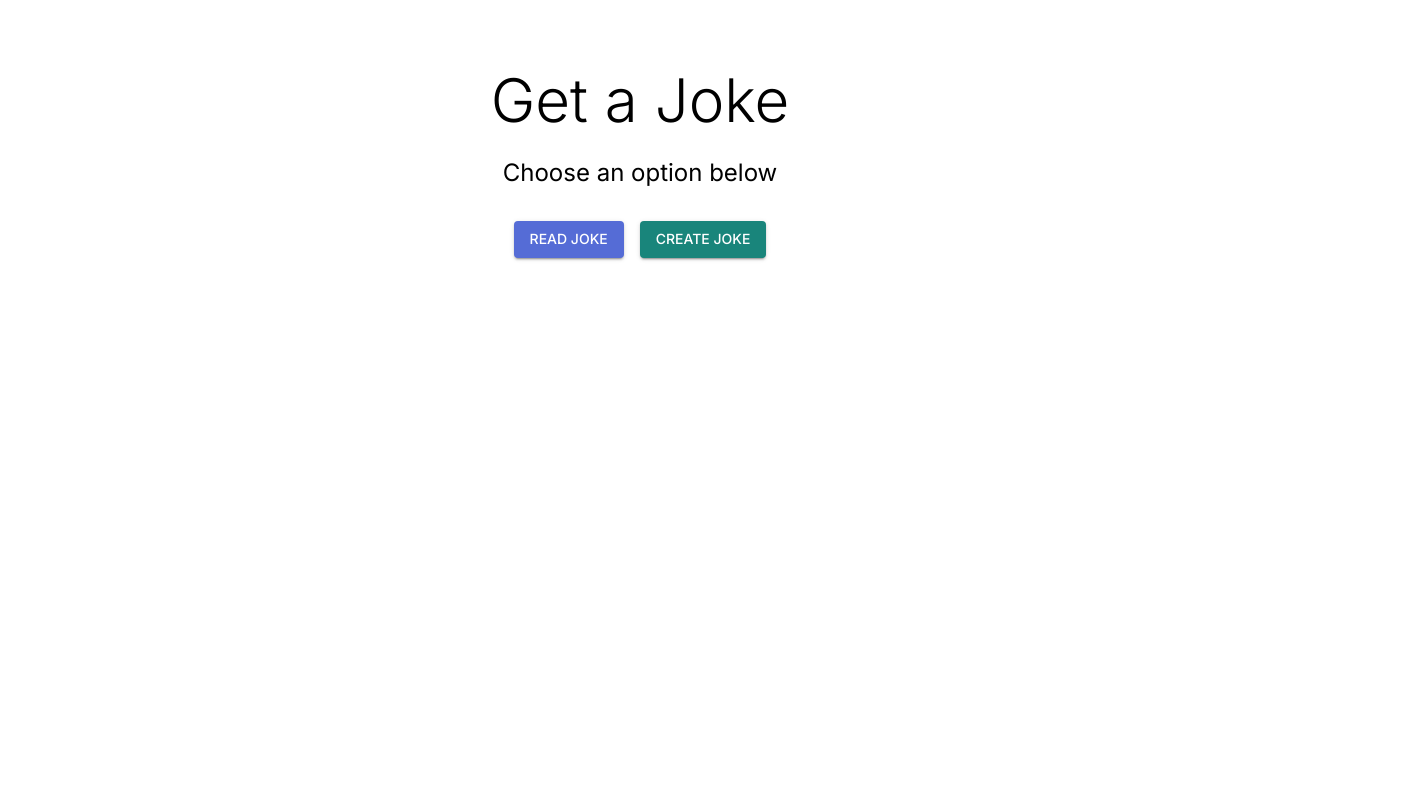
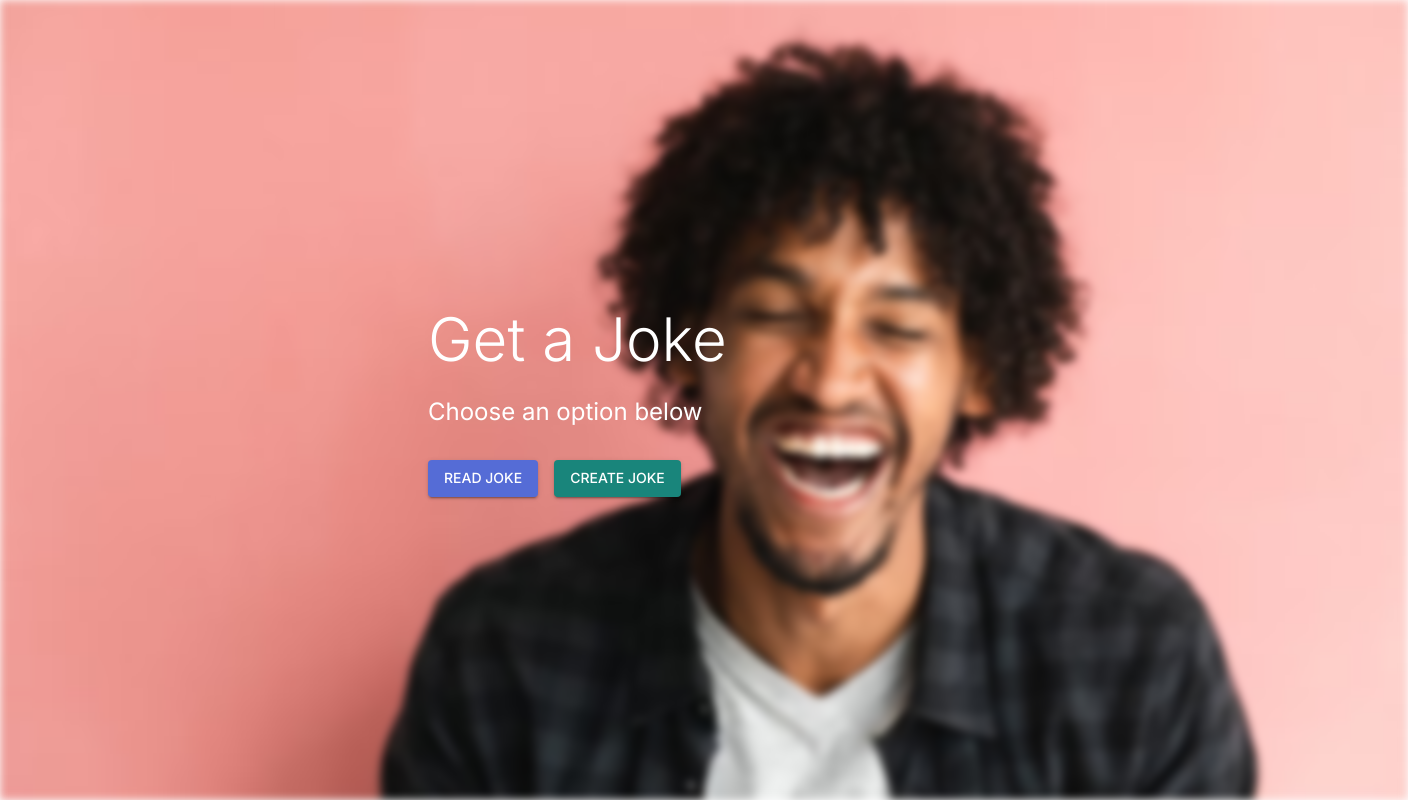
Before and after one commit to ruwanliyanage123/joke-hub-app, a Next.js app: page / in a window 1280 px wide. Shown: the whole page, 1408 px wide, since content can reach past the window. Built offline with nearby package versions, Linux system fonts and the light colour scheme.

Commit message:
Add UI modification

```diff
--- a/pages/index.js
+++ b/pages/index.js
@@ -3,6 +3,7 @@ import { Inter } from "next/font/google";
 import { useRouter } from "next/router";
 import { Button, Container, Typography, Box } from "@mui/material";
 import { createTheme, ThemeProvider } from "@mui/material/styles";
+import styles from "@/styles/Home.module.css";
 
 const inter = Inter({ subsets: ["latin"] });
 
@@ -46,7 +47,9 @@ export default function Home() {
         <link rel="icon" href="/favicon.ico" />
       </Head>
       <ThemeProvider theme={theme}>
-        <Container maxWidth="sm" sx={{ textAlign: "center", marginTop: 8 }}>
+        <div className={styles.main}>
+          <div className={styles.background}></div>
+          <Container maxWidth="sm" className={styles.content}>
             <Typography variant="h2" component="h1" gutterBottom>
               Get a Joke
             </Typography>
@@ -71,6 +74,7 @@ export default function Home() {
               </Button>
             </Box>
           </Container>
+        </div>
       </ThemeProvider>
     </>
   );
--- a/styles/Home.module.css
+++ b/styles/Home.module.css
@@ -1,10 +1,31 @@
+/* Home.module.css */
 .main {
+  min-height: 100vh;
+  min-width: 110vw;
   display: flex;
   flex-direction: column;
-  justify-content: space-between;
   align-items: center;
-  padding: 6rem;
-  min-height: 100vh;
+  justify-content: center;
+  position: relative;
+  color: #fff;
+}
+
+.background {
+  position: absolute;
+  top: 0;
+  left: 0;
+  width: 100%;
+  height: 100%;
+  background-image: url("/background.jpg");
+  background-size: cover;
+  background-position: center;
+  background-repeat: no-repeat;
+  filter: blur(4px);
+  z-index: -1;
+}
+
+.content {
+  z-index: 1;
 }
 
 .description {
```
Also changed, not shown: public/background.jpg (added). Lines whose indentation alone changed are shown as unchanged.
